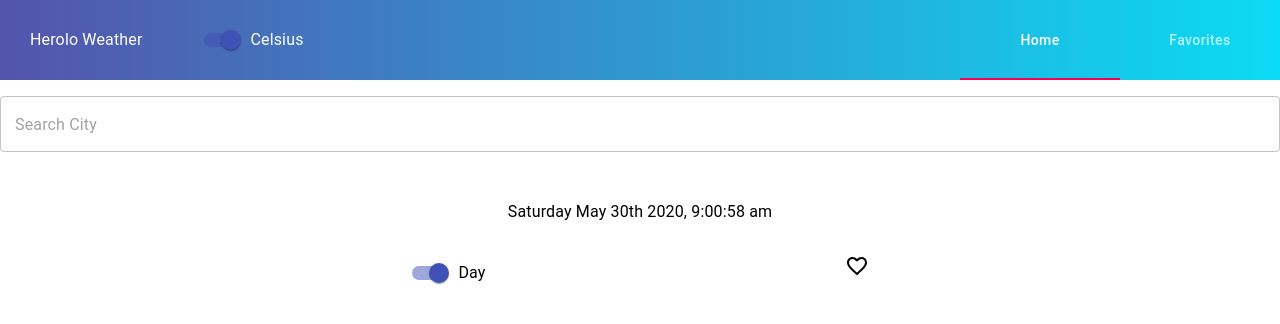
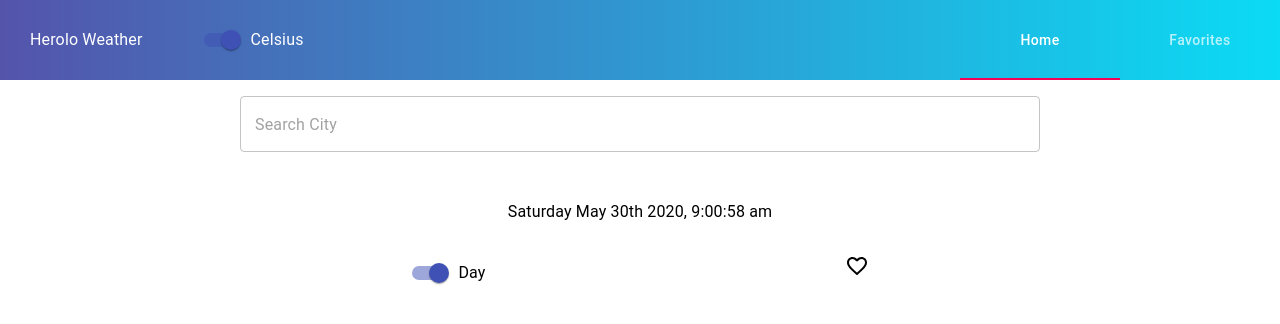
Before and after one commit to yoavShaked/weather-app, a React app: page / in a window 1280 px wide. Shown: the top 324 px of the page. Built offline with nearby package versions, Linux system fonts and the light colour scheme; no server answers.

Commit message:
fix style issues

```diff
--- a/src/containers/SearchInput.js
+++ b/src/containers/SearchInput.js
@@ -2,6 +2,7 @@ import React from "react";
 import { connect } from "react-redux";
 import PropTypes from "prop-types";
 
+import styled from 'styled-components';
 import { get, debounce, map, find } from "lodash/fp";
 import TextField from "@material-ui/core/TextField";
 import Autocomplete from "@material-ui/lab/Autocomplete";
@@ -52,7 +53,7 @@ const SerachInput = ({
   );
 
   return (
-    <Autocomplete
+    <StyledAutocomplete
       freeSolo
       options={map(mapOption, options)}
       onInputChange={onInputChange}
@@ -60,6 +61,14 @@ const SerachInput = ({
     />
   );
 };
+
+const StyledAutocomplete = styled(Autocomplete)`
+  width: fit-content;
+  margin: 0 auto;
+  .MuiFormControl-fullWidth {
+    width: 800px;
+  }
+`;
 
 SerachInput.propTypes = {
   options: PropTypes.array,
--- a/src/containers/WeeklyForcast.js
+++ b/src/containers/WeeklyForcast.js
@@ -28,6 +28,7 @@ const WeeklyForcast = ({ weatherForcast, dayTime }) => {
 
 const WeatherItemContainer = styled(Flexbox)`
   margin: 20px;
+  flex-wrap: wrap;
 `;
 
 const mapStateToProps = (state) => ({
```
